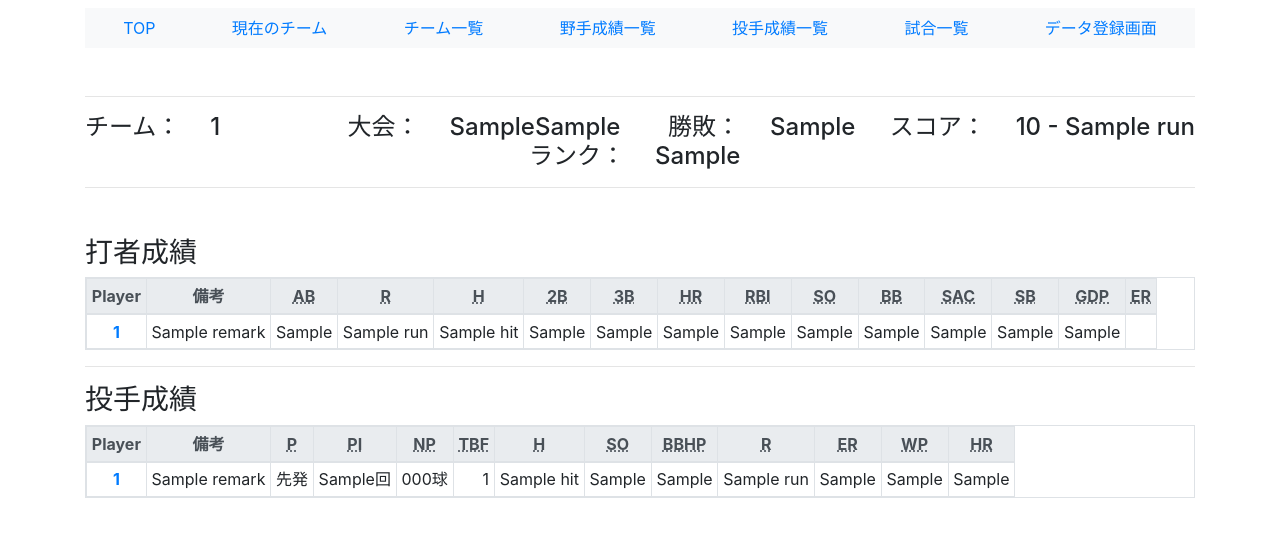
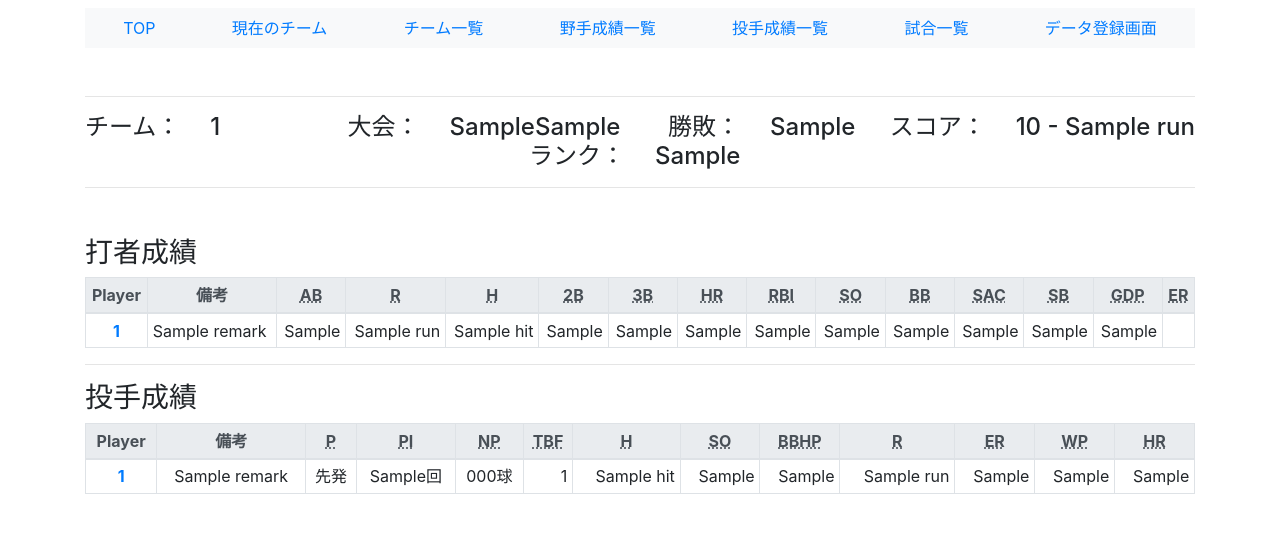
Before and after one commit to shimayu22/Eikan-Database, a Django app: template eikan/templates/eikan/game_detail.html in a window 1280 px wide. Shown: the top 537 px of the page. Run offline with Django 3.2, Linux system fonts and the light colour scheme; the template is opened without the code that fills it: most values are stand-ins (such as "Sample title", 1, 10 or a date in 2020); some libraries are stand-ins or nearby versions.

Commit message:
試合詳細画面の表を修正

```diff
--- a/eikan/templates/eikan/game_detail.html
+++ b/eikan/templates/eikan/game_detail.html
@@ -15,7 +15,7 @@
 </div>
 <hr class="mb-5">
 <h3 class="mt-2">打者成績</h3>
-<table class="table table-bordered table-hover table-sm table-responsive text-nowrap">
+<table class="table table-bordered table-hover table-sm table-responsive-lg text-nowrap">
     <thead class="thead-light text-center">
         <tr>
             <th>Player</th>
@@ -73,7 +73,7 @@
 </table>
 <hr>
 <h3 class="mt-2">投手成績</h3>
-<table class="table table-bordered table-hover table-sm table-responsive text-nowrap">
+<table class="table table-bordered table-hover table-sm table-responsive-lg text-nowrap">
     <thead class="thead-light text-center">
         <tr>
             <th>Player</th>
```
